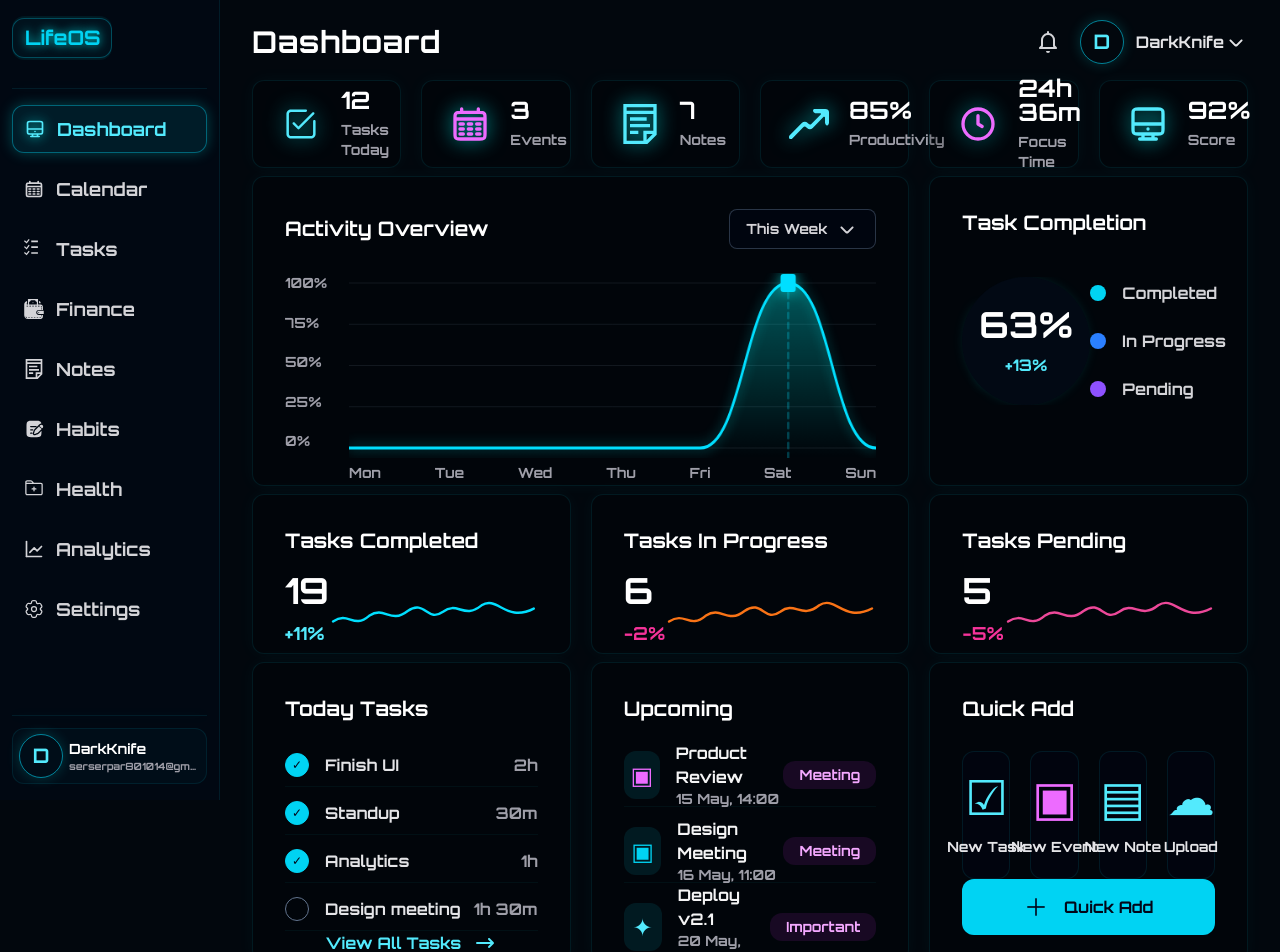
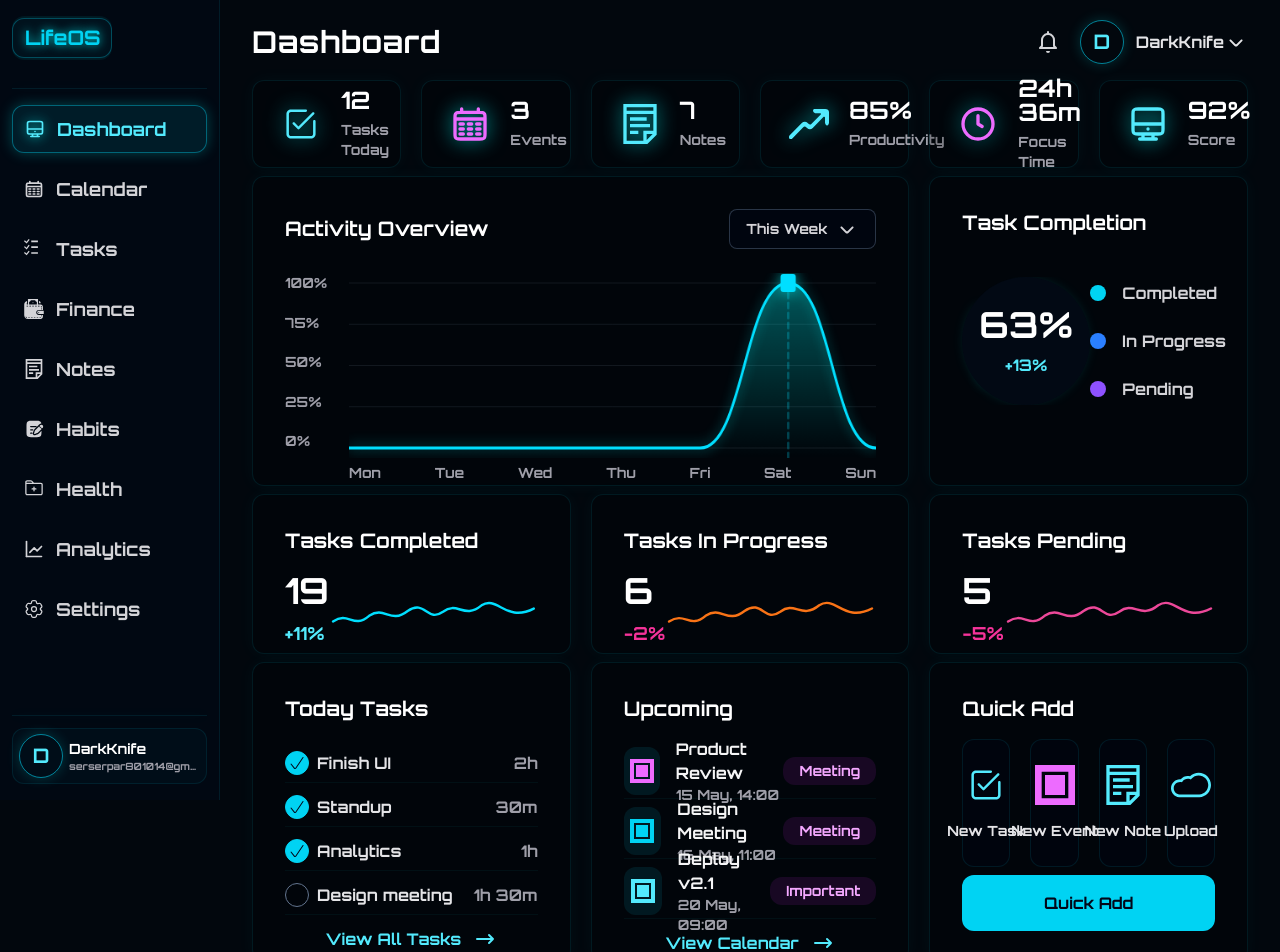
Before and after one commit to DarkKnife121204/life-os-frontend, a React (Vite) app: page /dashboard in a window 1280 px wide. Shown: the top 952 px of the page. Built offline with nearby package versions, Linux system fonts and the light colour scheme.

Commit message:
Готовый вариант дашборда

```diff
--- a/src/pages/Dashboard.tsx
+++ b/src/pages/Dashboard.tsx
@@ -1,4 +1,4 @@
-import { useEffect, useRef, useState } from "react";
+import React, { useEffect, useRef, useState } from "react";
 import { Link, useNavigate } from "react-router-dom";
 
 // eslint-disable-next-line @typescript-eslint/ban-ts-comment
@@ -40,6 +40,12 @@ import ProfileIcon from "../components/icons/profile.svg?react";
 // eslint-disable-next-line @typescript-eslint/ban-ts-comment
 // @ts-expect-error
 import MarkIcon from "../components/icons/mark.svg?react";
+// eslint-disable-next-line @typescript-eslint/ban-ts-comment
+// @ts-expect-error
+import TaskIcon from "../components/icons/tasks.svg?react";
+// eslint-disable-next-line @typescript-eslint/ban-ts-comment
+// @ts-expect-error
+import CloudIcon from "../components/icons/cloud.svg?react";
 
 const stats = [
     { icon: CheckIcon, value: "12", label: "Tasks Today", color: "text-cyan-300" },
@@ -58,9 +64,9 @@ const todayTasks = [
 ];
 
 const upcoming = [
-    { icon: "▣", title: "Product Review", date: "15 May, 14:00", tag: "Meeting", color: "text-fuchsia-400" },
-    { icon: "▣", title: "Design Meeting", date: "16 May, 11:00", tag: "Meeting", color: "text-cyan-400" },
-    { icon: "✦", title: "Deploy v2.1", date: "20 May, 09:00", tag: "Important", color: "text-cyan-300" },
+    { icon: TaskIcon, title: "Product Review", date: "15 May, 14:00", tag: "Meeting", color: "text-fuchsia-400" },
+    { icon: TaskIcon, title: "Design Meeting", date: "16 May, 11:00", tag: "Meeting", color: "text-cyan-400" },
+    { icon: TaskIcon, title: "Deploy v2.1", date: "20 May, 09:00", tag: "Important", color: "text-cyan-300" },
 ];
 
 const activityData = [
@@ -172,14 +178,20 @@ function SmallChart({title, value, percent, color, negative = false,}: {title: s
     );
 }
 
-function QuickButton({icon, label, purple = false}: { icon: string; label: string; purple?: boolean; }) {
+type QuickButtonProps = {
+    icon: React.ElementType;
+    label: string;
+    purple?: boolean;
+};
+
+function QuickButton({ icon: Icon, label, purple = false }: QuickButtonProps) {
     return (
-        <button
-            className="h-32 rounded-xl border border-cyan-400/10 bg-slate-950/30 flex flex-col items-center justify-center gap-4 hover:border-cyan-400/40 transition">
-            <span className={`text-5xl ${purple ? "text-fuchsia-400" : "text-cyan-300"}`}>
-                {icon}
+        <button className="h-32 rounded-xl border border-cyan-400/10 bg-slate-950/30 flex flex-col items-center justify-center gap-4 hover:border-cyan-400/40 transition">
+            <Icon className={`w-10 h-10 ${purple ? "text-fuchsia-400" : "text-cyan-300"}`} />
+
+            <span className="text-sm text-zinc-200 whitespace-nowrap">
+                {label}
             </span>
-            <span className="text-sm text-zinc-200 whitespace-nowrap">{label}</span>
         </button>
     );
 }
@@ -476,15 +488,11 @@ export default function Dashboard() {
 
                     <div className="space-y-1">
                         {todayTasks.map((task) => (
-                            <div key={task.title}
-                                 className="h-11 flex items-center justify-between border-b border-cyan-400/5">
-                                <div className="flex items-center gap-4">
+                            <div key={task.title} className="h-10 flex items-center justify-between border-b border-cyan-400/5">
+                                <div className="flex items-center gap-2">
                                     <span className={`h-6 w-6 rounded-full border flex items-center justify-center text-xs
-                                            ${task.done
-                                        ? "bg-cyan-400 border-cyan-400 text-slate-950"
-                                        : "border-slate-500 text-transparent"
-                                    }`}>
-                                        ✓
+                                        ${task.done ? "bg-cyan-400 border-cyan-400 text-slate-950" : "border-slate-500 text-transparent"}`}>
+                                        <MarkIcon className="w-4 h-4"/>
                                     </span>
 
                                     <span className="text-zinc-200">{task.title}</span>
@@ -495,7 +503,7 @@ export default function Dashboard() {
                         ))}
                     </div>
 
-                    <button className="mx-auto flex items-center gap-3 text-cyan-300 hover:text-cyan-200 transition">
+                    <button className="mx-auto mt-3 flex items-center gap-3 text-cyan-300 hover:text-cyan-200 transition">
                         View All Tasks <ArrowIcon className="w-6 h-6 transform rotate-180"></ArrowIcon>
                     </button>
                 </Card>
@@ -503,14 +511,12 @@ export default function Dashboard() {
                 <Card className="h-[300px] p-8">
                     <h2 className="text-xl font-[Orbitron] mb-5">Upcoming</h2>
 
-                    <div className="space-y-3">
+                    <div className="space-y-1">
                         {upcoming.map((item) => (
-                            <div key={item.title}
-                                 className="h-16 flex items-center justify-between border-b border-cyan-400/5">
+                            <div key={item.title} className="h-14 flex items-center justify-between border-b border-cyan-400/5">
                                 <div className="flex items-center gap-4">
-                                    <div
-                                        className="h-12 w-12 rounded-xl bg-cyan-400/10 flex items-center justify-center text-2xl">
-                                        <span className={item.color}>{item.icon}</span>
+                                    <div className="h-12 w-12 rounded-xl bg-cyan-400/10 flex items-center justify-center text-2xl">
+                                        <item.icon className={`w-6 h-6 ${item.color}`}></item.icon>
                                     </div>
 
                                     <div>
@@ -526,24 +532,22 @@ export default function Dashboard() {
                         ))}
                     </div>
 
-                    <button className="mx-auto flex items-center gap-3 text-cyan-300 hover:text-cyan-200 transition">
+                    <button className="mx-auto mt-3 flex items-center gap-3 text-cyan-300 hover:text-cyan-200 transition">
                         View Calendar <ArrowIcon className="w-6 h-6 transform rotate-180"></ArrowIcon>
                     </button>
                 </Card>
 
                 <Card className="h-[300px] p-8">
-                    <h2 className="text-xl font-[Orbitron] mb-7">Quick Add</h2>
+                    <h2 className="text-xl font-[Orbitron] mb-4">Quick Add</h2>
 
                     <div className="grid grid-cols-4 gap-5">
-                        <QuickButton icon="☑" label="New Task"/>
-                        <QuickButton icon="▣" label="New Event" purple/>
-                        <QuickButton icon="▤" label="New Note"/>
-                        <QuickButton icon="☁" label="Upload"/>
+                        <QuickButton icon={CheckIcon} label="New Task"/>
+                        <QuickButton icon={TaskIcon} label="New Event" purple/>
+                        <QuickButton icon={NoteIcon} label="New Note"/>
+                        <QuickButton icon={CloudIcon} label="Upload"/>
                     </div>
 
-                    <button
-                        className="h-14 w-full rounded-xl bg-cyan-400 text-slate-950 font-[Orbitron] flex items-center justify-center gap-4 hover:bg-cyan-300 transition">
-                        <span className="text-2xl">＋</span>
+                    <button className="h-14 mt-2 w-full rounded-xl bg-cyan-400 text-slate-950 font-[Orbitron] flex items-center justify-center gap-4 hover:bg-cyan-300 transition">
                         Quick Add
                     </button>
                 </Card>
```
Also changed, not shown: src/components/icons/cloud.svg (added), src/components/icons/tasks.svg (added).
